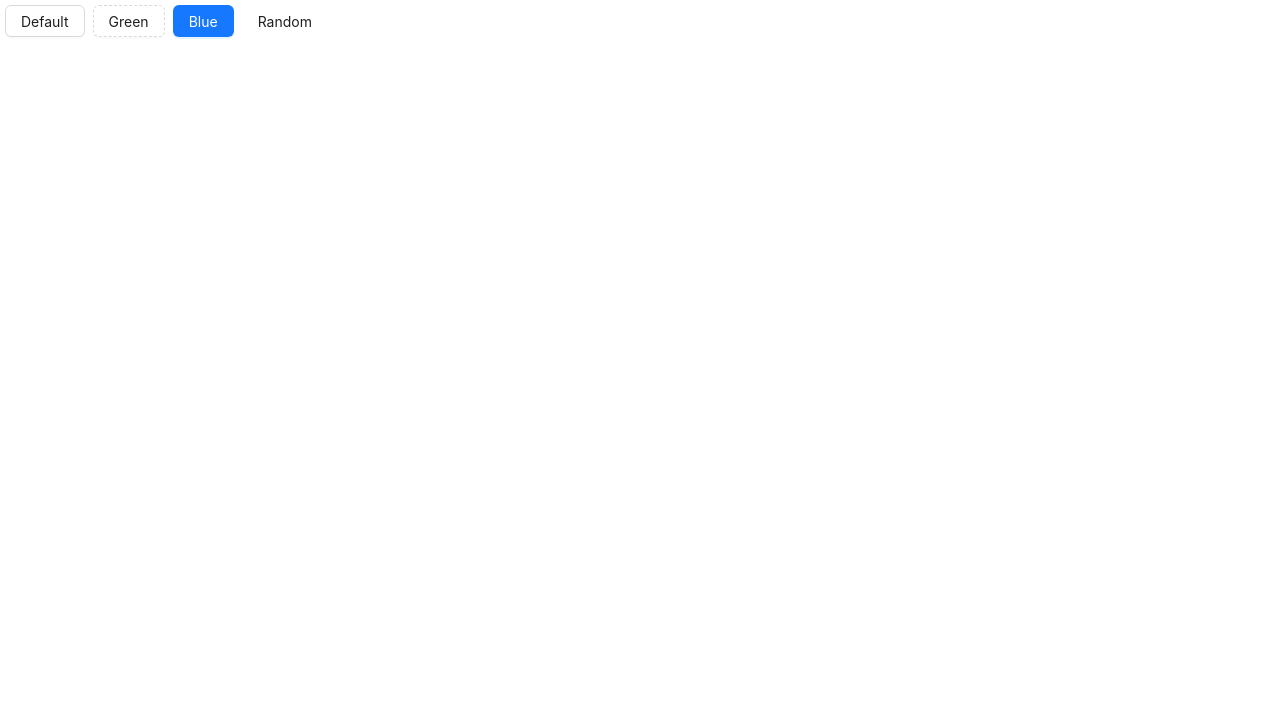
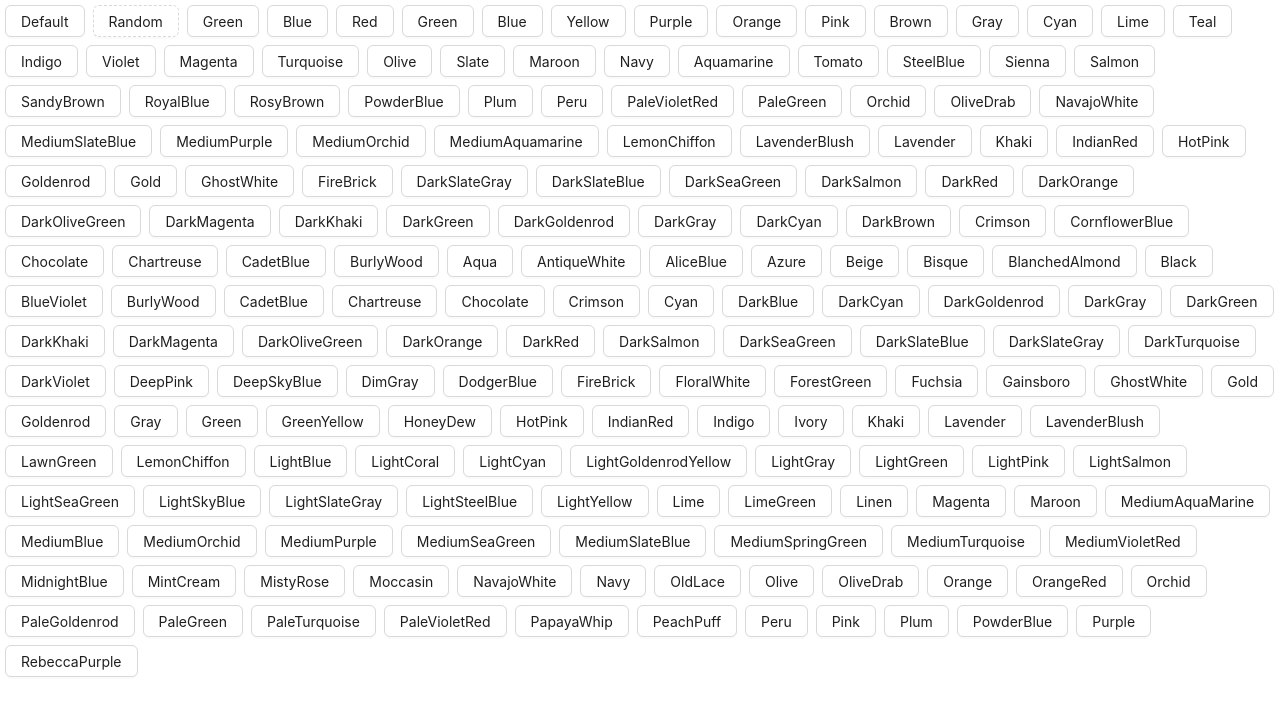
Before and after one commit to Tayyab-cs/demo-app, a React (Create React App) app: page / in a window 1280 px wide. Shown: the top 716 px of the page. Built offline with nearby package versions, Linux system fonts and the light colour scheme.

Commit message:
Added multiple buttons

```diff
--- a/src/App.js
+++ b/src/App.js
@@ -1,26 +1,31 @@
-import { useState, useCallback  } from "react";
+import { useState } from "react";
 import "./App.css";
 import { Flex, Button } from "antd";
+import { COLORS } from "./colors.js";
 
 function App() {
   const [bgColor, setBgColor] = useState('#fff');
 
-  const getRandomColor = useCallback (() => {
-    const letters = '0123456789ABCDEF';
-    let color = '#';
-    for (let i = 0; i < 6; i++) {
-      color += letters[Math.floor(Math.random() * 16)];
-    }
-    return color;
-  }, []);
+  const getRandomColor = () => {
+    const randomIndex = Math.floor(Math.random() * COLORS.length);
+    const color = COLORS[randomIndex];
+    return color.hex;
+  };
 
   return (
-  <div style={{ backgroundColor: bgColor, height: '100vh', padding: '5px' }}>
+  <div style={{ backgroundColor: bgColor, height: '100%', padding: '5px' }}>
     <Flex gap="small" wrap="wrap">
         <Button name="default" onClick={() => setBgColor('#fff')}>Default</Button>
-        <Button name="green" type="dashed" onClick={() => setBgColor('#008000')}>Green</Button>
-        <Button name="blue" type="primary" onClick={() => setBgColor('#0000FF')}>Blue</Button>
-        <Button name="random" type="text" onClick={() => setBgColor(getRandomColor())}>Random</Button>
+        <Button name="random" type="dashed" onClick={() => setBgColor(getRandomColor())}>Random</Button>
+        <Button name="green" onClick={() => setBgColor('#008000')}>Green</Button>
+        <Button name="blue" onClick={() => setBgColor('#0000FF')}>Blue</Button>
+        {
+          COLORS.map((color, index) => (
+            <Button name={color.name} key={color.name + index} onClick={() => setBgColor(color.hex)}>
+              {color.name}
+            </Button>
+          ))
+        }
     </Flex>
   </div>
   )
--- /dev/null
+++ b/src/colors.js
@@ -0,0 +1,179 @@
+export const COLORS = [
+  { name: "Red", hex: "#FF0000" },
+  { name: "Green", hex: "#00FF00" },
+  { name: "Blue", hex: "#0000FF" },
+  { name: "Yellow", hex: "#FFFF00" },
+  { name: "Purple", hex: "#800080" },
+  { name: "Orange", hex: "#FFA500" },
+  { name: "Pink", hex: "#FFC0CB" },
+  { name: "Brown", hex: "#A52A2A" },
+  { name: "Gray", hex: "#808080" },
+  { name: "Cyan", hex: "#00FFFF" },
+  { name: "Lime", hex: "#00FF00" },
+  { name: "Teal", hex: "#008080" },
+  { name: "Indigo", hex: "#4B0082" },
+  { name: "Violet", hex: "#EE82EE" },
+  { name: "Magenta", hex: "#FF00FF" },
+  { name: "Turquoise", hex: "#40E0D0" },
+  { name: "Olive", hex: "#808000" },
+  { name: "Slate", hex: "#708090" },
+  { name: "Maroon", hex: "#800000" },
+  { name: "Navy", hex: "#000080" },
+  { name: "Aquamarine", hex: "#7FFFD4" },
+  { name: "Tomato", hex: "#FF6347" },
+  { name: "SteelBlue", hex: "#4682B4" },
+  { name: "Sienna", hex: "#A0522D" },
+  { name: "Salmon", hex: "#FA8072" },
+  { name: "SandyBrown", hex: "#F4A460" },
+  { name: "RoyalBlue", hex: "#4169E1" },
+  { name: "RosyBrown", hex: "#BC8F8F" },
+  { name: "PowderBlue", hex: "#B0E0E6" },
+  { name: "Plum", hex: "#DDA0DD" },
+  { name: "Peru", hex: "#CD853F" },
+  { name: "PaleVioletRed", hex: "#DB7093" },
+  { name: "PaleGreen", hex: "#98FB98" },
+  { name: "Orchid", hex: "#DA70D6" },
+  { name: "OliveDrab", hex: "#6B8E23" },
+  { name: "NavajoWhite", hex: "#FFDEAD" },
+  { name: "MediumSlateBlue", hex: "#7B68EE" },
+  { name: "MediumPurple", hex: "#9370DB" },
+  { name: "MediumOrchid", hex: "#BA55D3" },
+  { name: "MediumAquamarine", hex: "#66CDAA" },
+  { name: "LemonChiffon", hex: "#FFFACD" },
+  { name: "LavenderBlush", hex: "#FFF0F5" },
+  { name: "Lavender", hex: "#E6E6FA" },
+  { name: "Khaki", hex: "#F0E68C" },
+  { name: "IndianRed", hex: "#CD5C5C" },
+  { name: "HotPink", hex: "#FF69B4" },
+  { name: "Goldenrod", hex: "#DAA520" },
+  { name: "Gold", hex: "#FFD700" },
+  { name: "GhostWhite", hex: "#F8F8FF" },
+  { name: "FireBrick", hex: "#B22222" },
+  { name: "DarkSlateGray", hex: "#2F4F4F" },
+  { name: "DarkSlateBlue", hex: "#483D8B" },
+  { name: "DarkSeaGreen", hex: "#8FBC8F" },
+  { name: "DarkSalmon", hex: "#E9967A" },
+  { name: "DarkRed", hex: "#8B0000" },
+  { name: "DarkOrange", hex: "#FF8C00" },
+  { name: "DarkOliveGreen", hex: "#556B2F" },
+  { name: "DarkMagenta", hex: "#8B008B" },
+  { name: "DarkKhaki", hex: "#BDB76B" },
+  { name: "DarkGreen", hex: "#006400" },
+  { name: "DarkGoldenrod", hex: "#B8860B" },
+  { name: "DarkGray", hex: "#A9A9A9" },
+  { name: "DarkCyan", hex: "#008B8B" },
+  { name: "DarkBrown", hex: "#5C4033" },
+  { name: "Crimson", hex: "#DC143C" },
+  { name: "CornflowerBlue", hex: "#6495ED" },
+  { name: "Chocolate", hex: "#D2691E" },
+  { name: "Chartreuse", hex: "#7FFF00" },
+  { name: "CadetBlue", hex: "#5F9EA0" },
+  { name: "BurlyWood", hex: "#DEB887" },
+  { name: "Aqua", hex: "#00FFFF" },
+  { name: "AntiqueWhite", hex: "#FAEBD7" },
+  { name: "AliceBlue", hex: "#F0F8FF" },
+  { name: "Azure", hex: "#F0FFFF" },
+  { name: "Beige", hex: "#F5F5DC" },
+  { name: "Bisque", hex: "#FFE4C4" },
+  { name: "BlanchedAlmond", hex: "#FFEBCD" },
+  { name: "Black", hex: "#000000" },
+  { name: "BlueViolet", hex: "#8A2BE2" },
+  { name: "BurlyWood", hex: "#DEB887" },
+  { name: "CadetBlue", hex: "#5F9EA0" },
+  { name: "Chartreuse", hex: "#7FFF00" },
+  { name: "Chocolate", hex: "#D2691E" },
+  { name: "Crimson", hex: "#DC143C" },
+  { name: "Cyan", hex: "#00FFFF" },
+  { name: "DarkBlue", hex: "#00008B" },
+  { name: "DarkCyan", hex: "#008B8B" },
+  { name: "DarkGoldenrod", hex: "#B8860B" },
+  { name: "DarkGray", hex: "#A9A9A9" },
+  { name: "DarkGreen", hex: "#006400" },
+  { name: "DarkKhaki", hex: "#BDB76B" },
+  { name: "DarkMagenta", hex: "#8B008B" },
+  { name: "DarkOliveGreen", hex: "#556B2F" },
+  { name: "DarkOrange", hex: "#FF8C00" },
+  { name: "DarkRed", hex: "#8B0000" },
+  { name: "DarkSalmon", hex: "#E9967A" },
+  { name: "DarkSeaGreen", hex: "#8FBC8F" },
+  { name: "DarkSlateBlue", hex: "#483D8B" },
+  { name: "DarkSlateGray", hex: "#2F4F4F" },
+  { name: "DarkTurquoise", hex: "#00CED1" },
+  { name: "DarkViolet", hex: "#9400D3" },
+  { name: "DeepPink", hex: "#FF1493" },
+  { name: "DeepSkyBlue", hex: "#00BFFF" },
+  { name: "DimGray", hex: "#696969" },
+  { name: "DodgerBlue", hex: "#1E90FF" },
+  { name: "FireBrick", hex: "#B22222" },
+  { name: "FloralWhite", hex: "#FFFAF0" },
+  { name: "ForestGreen", hex: "#228B22" },
+  { name: "Fuchsia", hex: "#FF00FF" },
+  { name: "Gainsboro", hex: "#DCDCDC" },
+  { name: "GhostWhite", hex: "#F8F8FF" },
+  { name: "Gold", hex: "#FFD700" },
+  { name: "Goldenrod", hex: "#DAA520" },
+  { name: "Gray", hex: "#808080" },
+  { name: "Green", hex: "#008000" },
+  { name: "GreenYellow", hex: "#ADFF2F" },
+  { name: "HoneyDew", hex: "#F0FFF0" },
+  { name: "HotPink", hex: "#FF69B4" },
+  { name: "IndianRed", hex: "#CD5C5C" },
+  { name: "Indigo", hex: "#4B0082" },
+  { name: "Ivory", hex: "#FFFFF0" },
+  { name: "Khaki", hex: "#F0E68C" },
+  { name: "Lavender", hex: "#E6E6FA" },
+  { name: "LavenderBlush", hex: "#FFF0F5" },
+  { name: "LawnGreen", hex: "#7CFC00" },
+  { name: "LemonChiffon", hex: "#FFFACD" },
+  { name: "LightBlue", hex: "#ADD8E6" },
+  { name: "LightCoral", hex: "#F08080" },
+  { name: "LightCyan", hex: "#E0FFFF" },
+  { name: "LightGoldenrodYellow", hex: "#FAFAD2" },
+  { name: "LightGray", hex: "#D3D3D3" },
+  { name: "LightGreen", hex: "#90EE90" },
+  { name: "LightPink", hex: "#FFB6C1" },
+  { name: "LightSalmon", hex: "#FFA07A" },
+  { name: "LightSeaGreen", hex: "#20B2AA" },
+  { name: "LightSkyBlue", hex: "#87CEFA" },
+  { name: "LightSlateGray", hex: "#778899" },
+  { name: "LightSteelBlue", hex: "#B0C4DE" },
+  { name: "LightYellow", hex: "#FFFFE0" },
+  { name: "Lime", hex: "#00FF00" },
+  { name: "LimeGreen", hex: "#32CD32" },
+  { name: "Linen", hex: "#FAF0E6" },
+  { name: "Magenta", hex: "#FF00FF" },
+  { name: "Maroon", hex: "#800000" },
+  { name: "MediumAquaMarine", hex: "#66CDAA" },
+  { name: "MediumBlue", hex: "#0000CD" },
+  { name: "MediumOrchid", hex: "#BA55D3" },
+  { name: "MediumPurple", hex: "#9370DB" },
+  { name: "MediumSeaGreen", hex: "#3CB371" },
+  { name: "MediumSlateBlue", hex: "#7B68EE" },
+  { name: "MediumSpringGreen", hex: "#00FA9A" },
+  { name: "MediumTurquoise", hex: "#48D1CC" },
+  { name: "MediumVioletRed", hex: "#C71585" },
+  { name: "MidnightBlue", hex: "#191970" },
+  { name: "MintCream", hex: "#F5FFFA" },
+  { name: "MistyRose", hex: "#FFE4E1" },
+  { name: "Moccasin", hex: "#FFE4B5" },
+  { name: "NavajoWhite", hex: "#FFDEAD" },
+  { name: "Navy", hex: "#000080" },
+  { name: "OldLace", hex: "#FDF5E6" },
+  { name: "Olive", hex: "#808000" },
+  { name: "OliveDrab", hex: "#6B8E23" },
+  { name: "Orange", hex: "#FFA500" },
+  { name: "OrangeRed", hex: "#FF4500" },
+  { name: "Orchid", hex: "#DA70D6" },
+  { name: "PaleGoldenrod", hex: "#EEE8AA" },
+  { name: "PaleGreen", hex: "#98FB98" },
+  { name: "PaleTurquoise", hex: "#AFEEEE" },
+  { name: "PaleVioletRed", hex: "#DB7093" },
+  { name: "PapayaWhip", hex: "#FFEFD5" },
+  { name: "PeachPuff", hex: "#FFDAB9" },
+  { name: "Peru", hex: "#CD853F" },
+  { name: "Pink", hex: "#FFC0CB" },
+  { name: "Plum", hex: "#DDA0DD" },
+  { name: "PowderBlue", hex: "#B0E0E6" },
+  { name: "Purple", hex: "#800080" },
+  { name: "RebeccaPurple", hex: "#663399" },
+];
```
